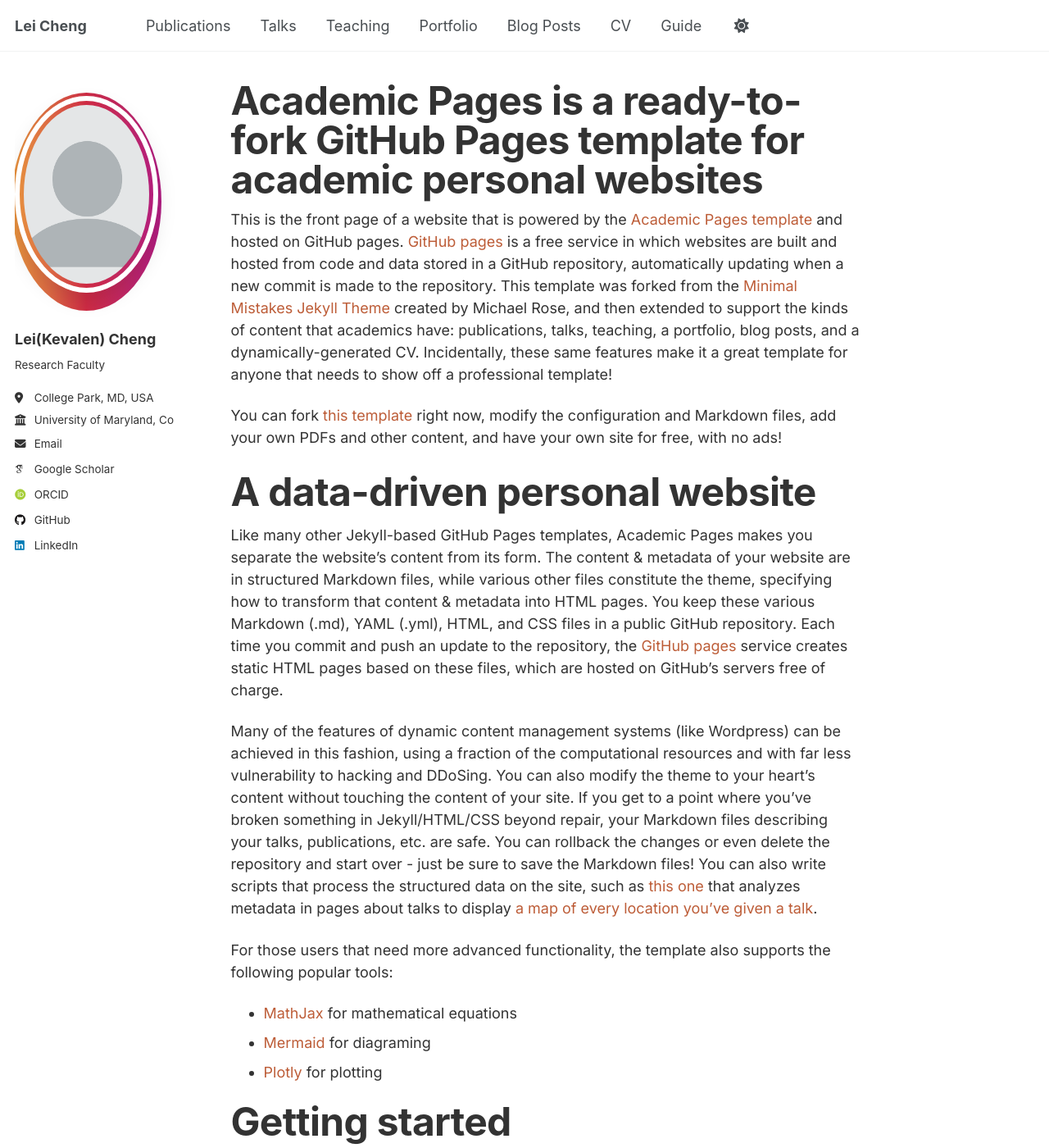
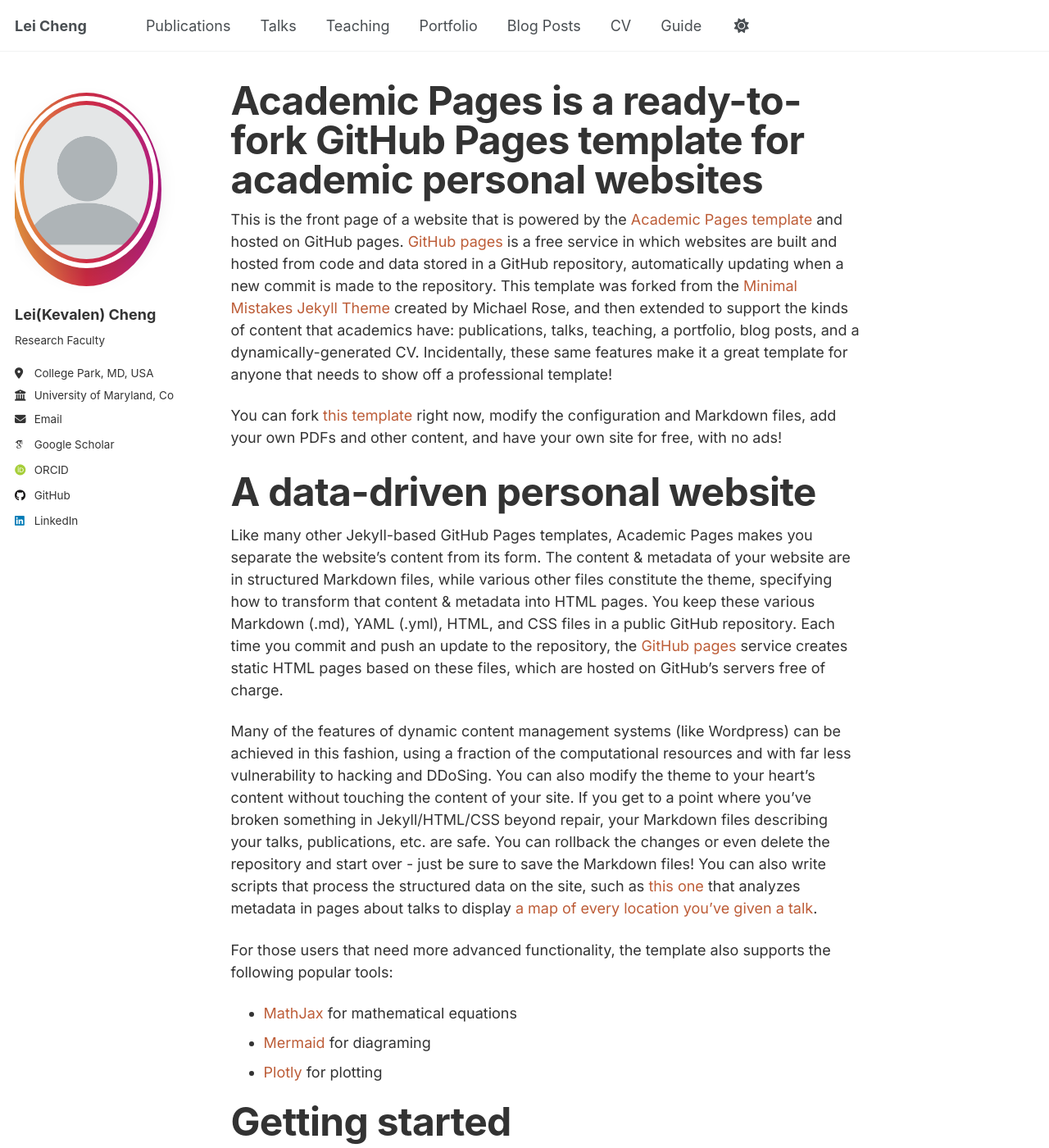
Before and after one commit to leicheng5/leicheng5.github.io, a Jekyll site: the page built from _pages/about.md, in a window 1280 px wide and 1400 px high. Shown: the whole window at 82% size. Built offline with Jekyll 4.4.1, drawn with Linux system fonts in a browser that asks for light colours; some web fonts are replaced; a script that is not in the unit is left out.

Commit message:
Update custom.css

```diff
--- a/assets/css/custom.css
+++ b/assets/css/custom.css
@@ -7,7 +7,7 @@
   -moz-osx-font-smoothing: grayscale;
 }
 
-/* Headline weight/size similar to the screenshot */
+/* Headline look */
 .page__title, h1 {
   font-weight: 700;
   letter-spacing: -0.015em;
@@ -15,69 +15,89 @@
   margin-bottom: 0.6rem;
 }
 
-/* ===== Links (orange palette) ===== */
-a,
-.page__content a,
-.archive__item-title a {
+/* Links (orange palette) */
+a, .page__content a, .archive__item-title a {
   color: #bd5d38;
   text-decoration: none;
 }
-a:hover,
-.page__content a:hover,
-.archive__item-title a:hover {
+a:hover, .page__content a:hover, .archive__item-title a:hover {
   color: #824027;
   text-decoration: underline;
 }
 
-/* Text selection highlight (soft orange) */
+/* Selection highlight */
 ::selection { background-color: #ffb699; }
 ::-moz-selection { background-color: #ffb699; }
 
-/* ===== Sidebar and avatar (bigger) ===== */
-.sidebar {
-  max-width: 480px;                 /* wider sidebar to accommodate a larger avatar */
+/* ===== Larger sidebar & avatar (robust overrides) ===== */
+/* Widen the sidebar area on larger screens */
+.sidebar,
+.page__inner-wrap > aside.sidebar,
+.layout--single .sidebar,
+.layout--archive .sidebar {
+  max-width: 400px !important; /* increase if you want even more space */
 }
 
-.author__avatar {
-  position: relative;
-  display: inline-block;
-  margin-bottom: 1rem;
+/* Ensure the sidebar column can grow when using grid/flex layouts */
+.sidebar,
+.page__inner-wrap {
+  flex: 0 0 auto;
 }
 
-/* Avatar size (tweak here if you want even larger) */
-.author__avatar img {
-  width: 240px;                     /* try 200–220px to taste */
-  height: 240px;
-  border-radius: 50%;
-  object-fit: cover;
-  border: 6px solid #ffffff;        /* white ring */
-  box-shadow: 0 10px 24px rgba(0,0,0,.10);
+/* Make sure the avatar container is inline-block and has breathing room */
+.sidebar .author__avatar {
+  position: relative !important;
+  display: inline-block !important;
+  margin-bottom: 1rem !important;
 }
 
-/* Optional subtle gradient ring around the avatar */
-.author__avatar:before {
-  content: "";
-  position: absolute;
-  inset: -4px;                      /* outer ring thickness */
-  border-radius: 50%;
-  background: linear-gradient(90deg,#f09433,#e6683c,#dc2743,#cc2366,#bc1888);
-  z-index: -1;
-  filter: saturate(0.9);
+/* Actual avatar size — change width/height to 220px if you want larger */
+.sidebar .author__avatar img,
+.author__avatar img {
+  width: 210px !important;      /* try 220px for even bigger */
+  height: 210px !important;
+  border-radius: 50% !important;
+  object-fit: cover !important;
+  border: 6px solid #ffffff !important;
+  box-shadow: 0 10px 24px rgba(0,0,0,.10) !important;
 }
 
-/* Slight spacing between avatar and text in the sidebar */
-.author__avatar + .author__content {
-  margin-top: 0.5rem;
+/* Optional gradient ring effect */
+.sidebar .author__avatar:before,
+.author__avatar:before {
+  content: "" !important;
+  position: absolute !important;
+  inset: -4px !important;       /* ring thickness */
+  border-radius: 50% !important;
+  background: linear-gradient(90deg,#f09433,#e6683c,#dc2743,#cc2366,#bc1888) !important;
+  z-index: -1 !important;
+  filter: saturate(0.9) !important;
 }
 
-/* Responsive safety for narrow screens */
-@media (max-width: 640px) {
-  .sidebar { max-width: 100%; }
-  .author__avatar img { width: 170px; height: 170px; }
-  .author__avatar:before { inset: -3px; }
+/* Add a bit of space between avatar and text block */
+.sidebar .author__avatar + .author__content,
+.author__avatar + .author__content {
+  margin-top: 0.5rem !important;
 }
 
-/* ===== Inline code and code “pill” look ===== */
+/* Responsive safety: scale down on narrow screens */
+@media (max-width: 640px) {
+  .sidebar,
+  .page__inner-wrap > aside.sidebar {
+    max-width: 100% !important;
+  }
+  .sidebar .author__avatar img,
+  .author__avatar img {
+    width: 170px !important;
+    height: 170px !important;
+  }
+  .sidebar .author__avatar:before,
+  .author__avatar:before {
+    inset: -3px !important;
+  }
+}
+
+/* ===== Code & blocks (kept from your previous styling) ===== */
 code {
   font-family: Consolas, "JetBrains Mono", ui-monospace, SFMono-Regular, Menlo, Monaco, Consolas, "Liberation Mono", "Courier New", monospace;
   font-size: 0.9em;
@@ -87,11 +107,10 @@
   color: #333;
 }
 
-/* Fenced code blocks (softened) */
 .highlight, .highlighter-rouge {
   background: #f7f7f7;
   border-radius: 8px;
-  border-left: 4px solid #4a5568;  /* left bar similar to your “codebox” */
+  border-left: 4px solid #4a5568;
   overflow: auto;
 }
 .highlight pre, .highlighter-rouge pre {
@@ -99,7 +118,7 @@
   margin: 0;
 }
 
-/* Blockquote tone close to your reference */
+/* Softer blockquote */
 .page__content blockquote {
   border-left: 4px solid #e5e7eb;
   background: #fafafa;
@@ -108,13 +127,9 @@
   border-radius: 6px;
 }
 
-/* Make main content a touch wider on large screens */
+/* Slightly wider main content */
 .page { max-width: 1200px; }
 
-/* Social icons (subtle hover scale) */
-.social-icons .social-icon {
-  transition: transform 0.25s ease;
-}
-.social-icons .social-icon:hover {
-  transform: scale(1.15);
-}
+/* Social icons hover */
+.social-icons .social-icon { transition: transform 0.25s ease; }
+.social-icons .social-icon:hover { transform: scale(1.15); }
```
